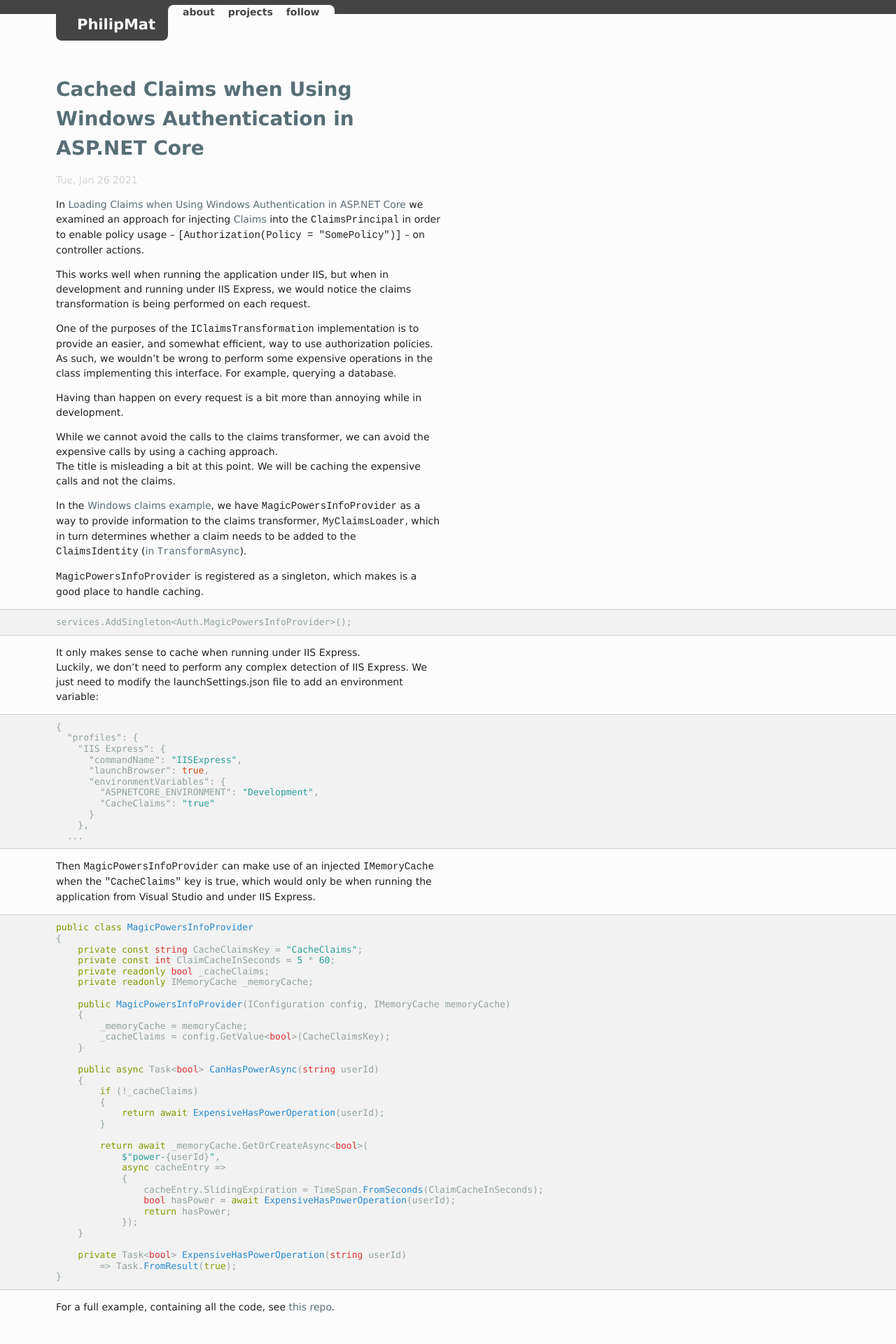
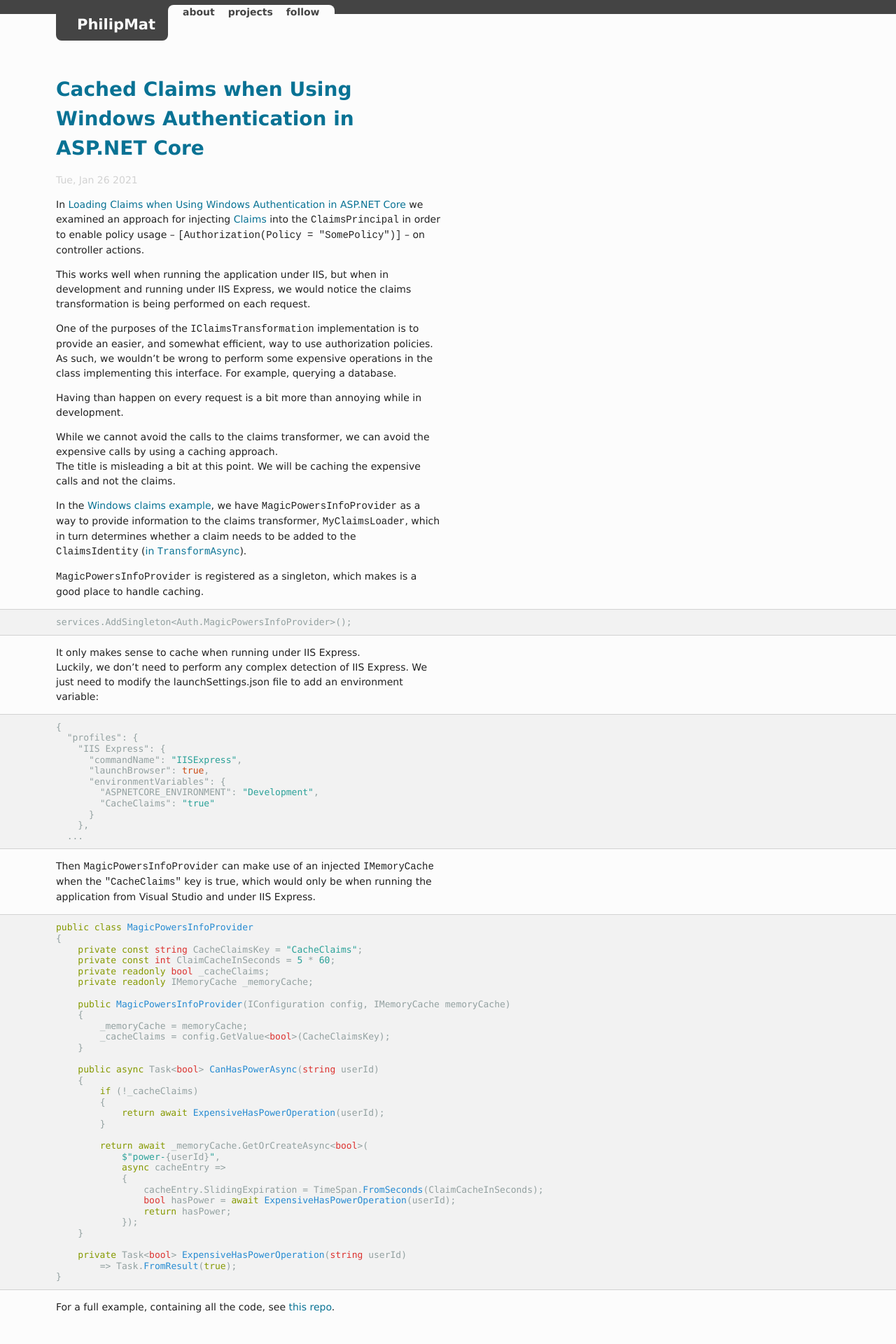
Before and after one commit to philipmat/philipmat.github.io, a Jekyll site: the page built from index.html, in a window 1280 px wide. Shown: the top 1920 px of the page at 70% size. Built offline with Jekyll 4.4.1, drawn with Linux system fonts in a browser that asks for light colours.

Commit message:
changes color of links to increase contrast and differentiation from text

```diff
--- a/media/css/main.css
+++ b/media/css/main.css
@@ -8,10 +8,10 @@ body {
 
 a, a:active {
 	text-decoration: none;
-	color: #586e75;
+	color: #087294;
 }
 a:hover { text-decoration: underline; }
-a:visited { color: #586e75; }
+a:visited { color: #087294; }
 
 /* these are the links in the header */
 #title {
```
